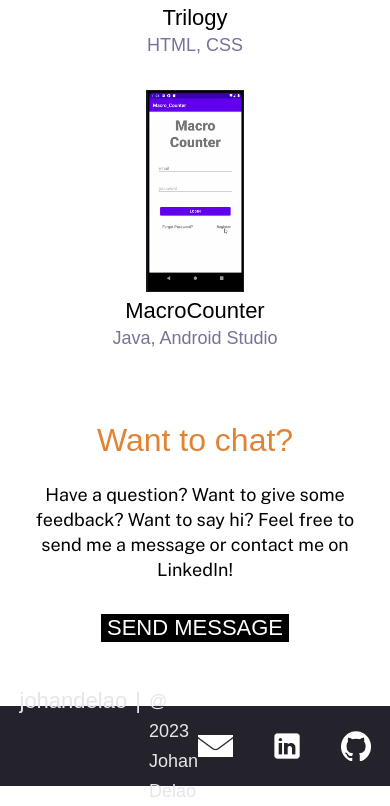
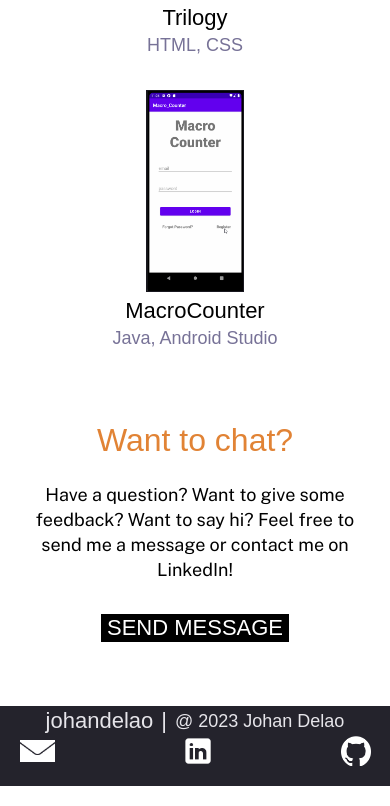
Before and after one commit to JohanDelao/personalWebsiteV4, a React (Create React App) app in the folder personalwebv4/: page / in a window 390 px wide. Shown: the part 2854-3660 px from the top of the page. Built offline with nearby package versions, Linux system fonts and the light colour scheme; a web font is replaced by a local one.

Commit message:
fixing mobile improvements that I made

```diff
--- a/personalwebv4/src/App.css
+++ b/personalwebv4/src/App.css
@@ -350,12 +350,16 @@ body{
   .skillFlex>* {
     flex: 1 1 160px;
   }
-  .footer.inner {
+  .footer .inner {
     display: block;
   }
   .iconLinks{
     width: 100%;
     text-align: center;
+  }
+  .footerInner{
+    margin: 0 auto;
+    width: fit-content;
   }
 }
 @keyframes slideInFromLeft {
```
